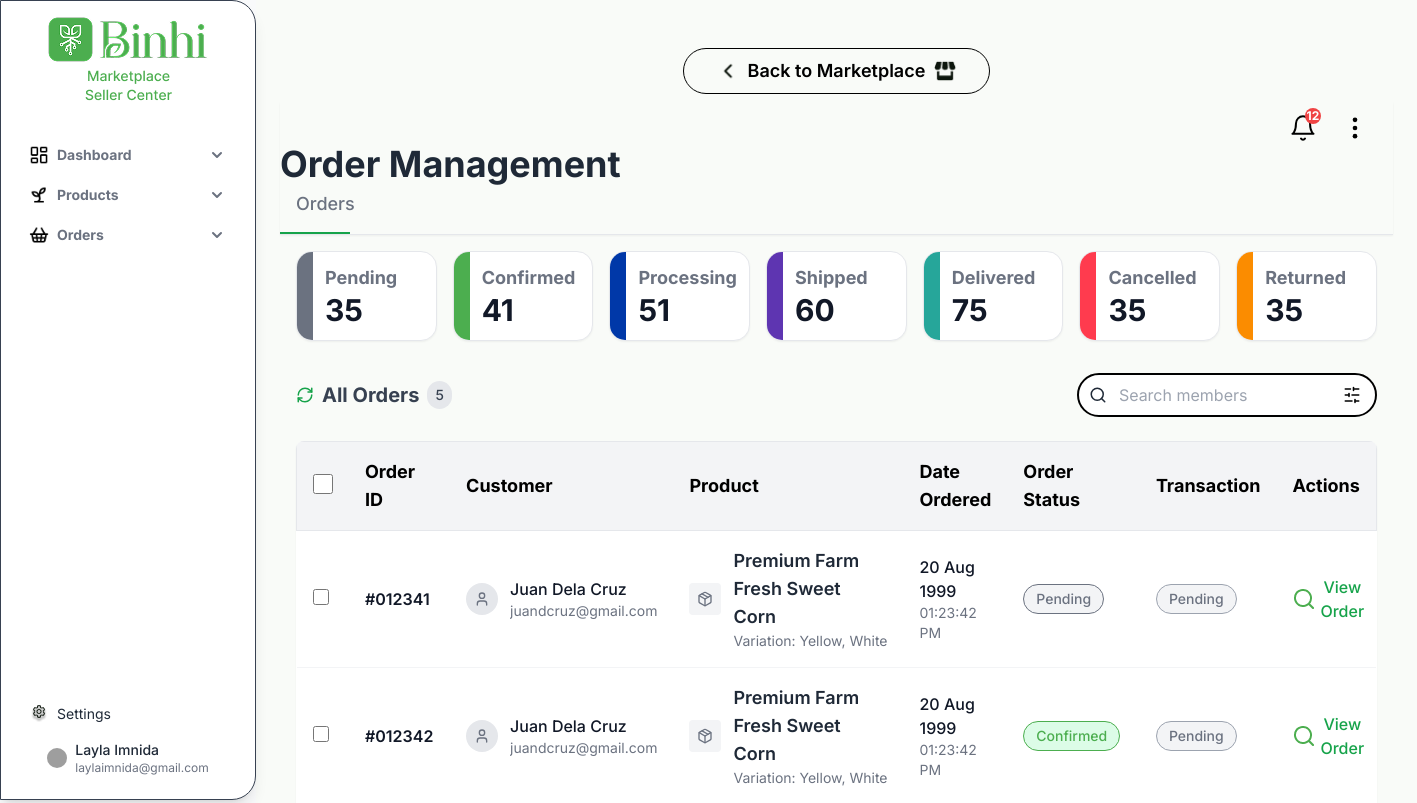
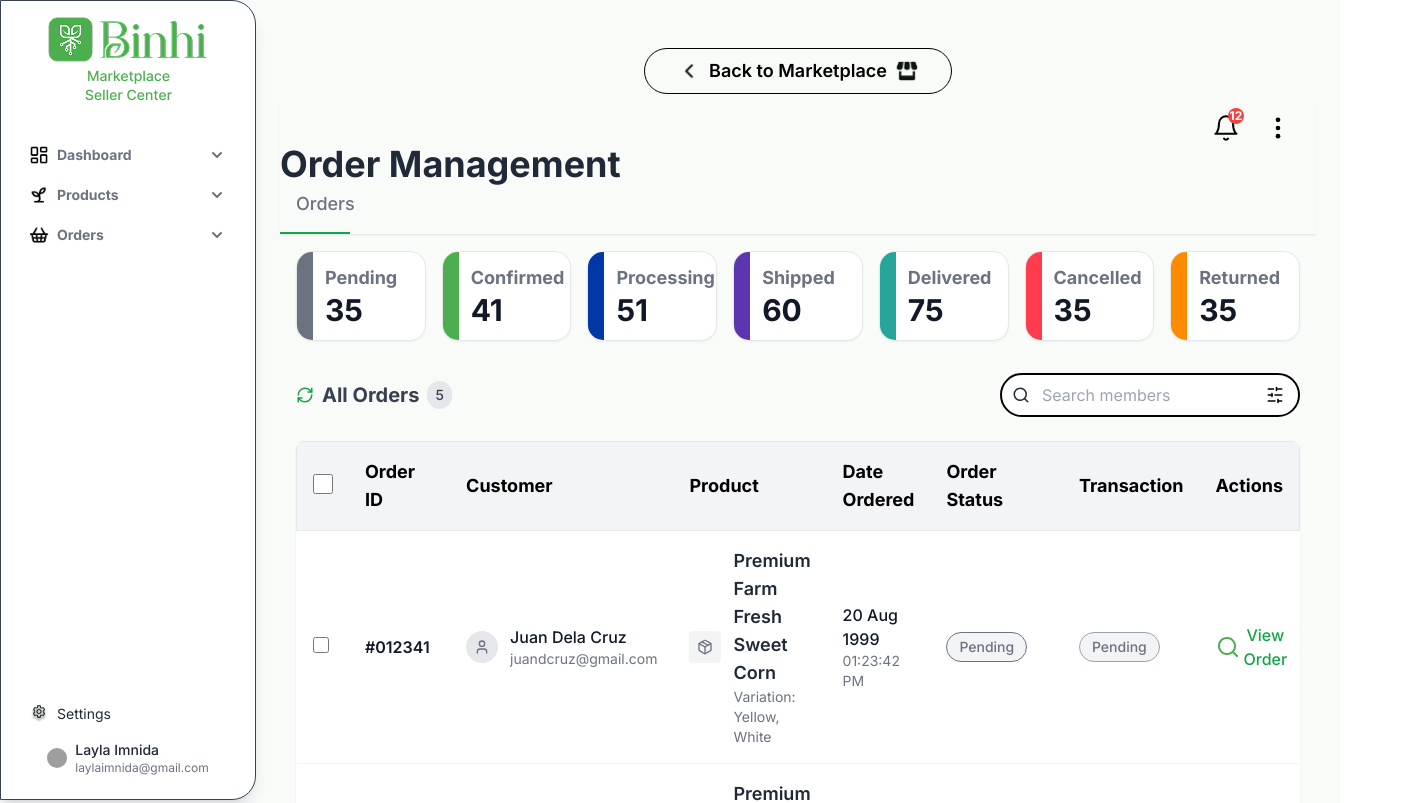
Before and after one commit to Arzion032/binhi-marketplace-frontend, a React (Vite) app: page /order-management in a window 1280 px wide. Shown: the top 803 px of the page, 1417 px wide, since content can reach past the window. Built offline with nearby package versions, Linux system fonts and the light colour scheme; grey boxes are pictures that could not be loaded.

Commit message:
Order Management.

```diff
--- a/src/components/SellerCenter/OrderManagement.jsx
+++ b/src/components/SellerCenter/OrderManagement.jsx
@@ -380,7 +380,7 @@
                   <tr>
                     <td colSpan="8" className="p-8 text-center text-gray-500">
                       <div className="flex flex-col items-center gap-2">
-                        <Package size={48} className="text-gray-300" />
+                        <Package size={70} className="text-gray-300" />
                         <span>No orders found</span>
                         {(search || selectedOrderStatus || selectedTransactionStatus) && (
                           <button
@@ -389,7 +389,7 @@
                               setSelectedOrderStatus("");
                               setSelectedTransactionStatus("");
                             }}
-                            className="text-green-600 hover:underline text-sm"
+                            className="text-green-600 hover:underline text-base"
                           >
                             Clear all filters
                           </button>
@@ -450,7 +450,7 @@
                           </div>
                           <div className="max-w-[250px]">
                           <p className="font-semibold text-lg ">{order.product.name}</p>
-                          <p className="text-sm text-gray-500 truncate">Variation: {order.product.variation}</p>
+                          <p className="text-sm text-gray-500">Variation: {order.product.variation}</p>
                         </div>
                         </div>
                       </td>
```
